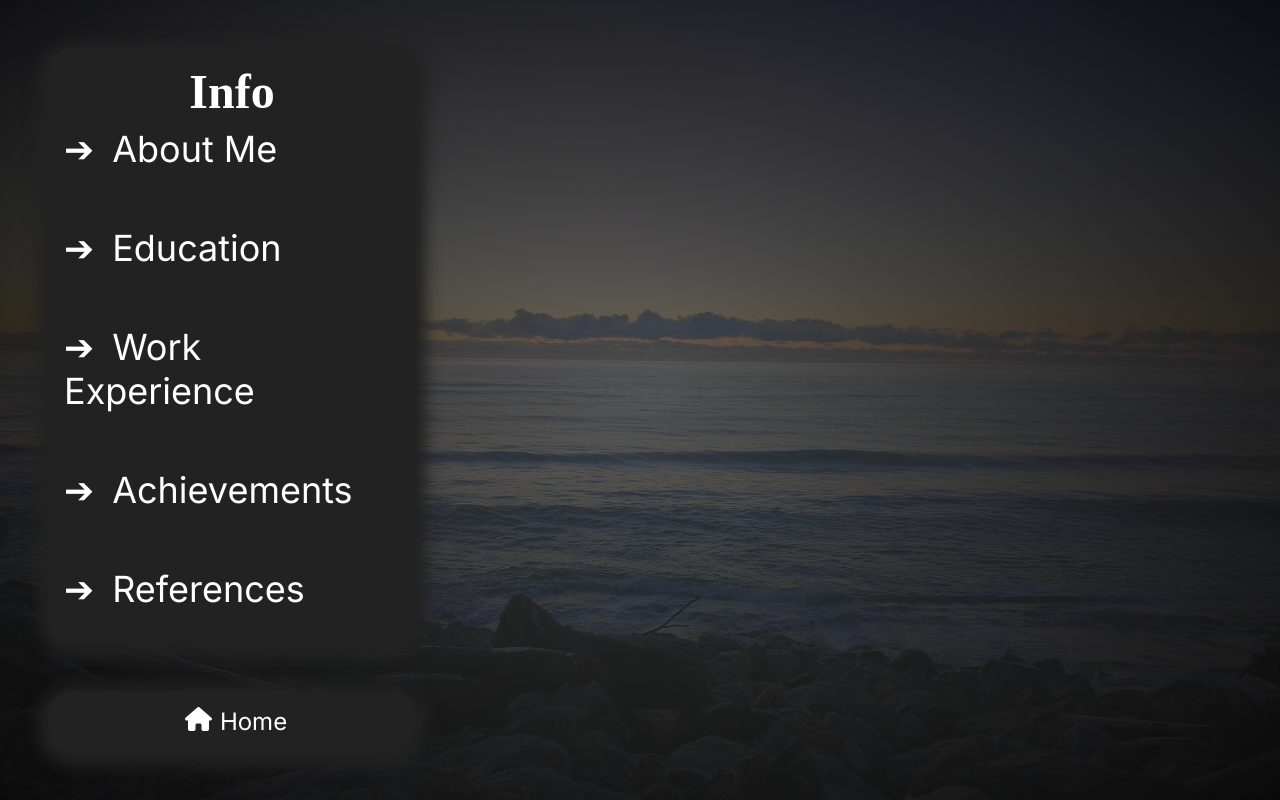
After one commit to AlexOstle/alex-personal-site, a Flask app: page /info in a window 1280 px wide. The commit adds this page. Run offline with Flask 2, Linux system fonts and the light colour scheme; some libraries are stand-ins or nearby versions; some web fonts are replaced.

```diff
--- a/main.py
+++ b/main.py
@@ -1,11 +1,19 @@
+"""Main module for alex-personal-site Flask app"""
+
 import os
-from flask import *
+from flask import Flask, render_template
 
 app = Flask(__name__)
 
 @app.route('/')
 def index():
+    """Render index page"""
     return render_template('index.html')
+
+@app.route('/info')
+def info():
+    """Render info page"""
+    return render_template('info.html')
 
 if __name__ == '__main__':
     app.run(debug=True, host="0.0.0.0", port=int(os.environ.get("PORT", 8080)))
--- a/static/css/custom-styles.scss
+++ b/static/css/custom-styles.scss
@@ -4,7 +4,9 @@
 
 // Any variable overrides here
 $primary: #FFF;
+$bg-dark: #222222;
 $bg-primary: rgba(61, 61, 61, 0.75);
+$bg-primary-solid: rgba(61, 61, 61, 1);
 $bg-primary-radial: rgba(0, 0, 0, 0.80);
 $font-size-base: 1.5rem;
 
@@ -13,11 +15,6 @@ $font-size-base: 1.5rem;
 @import '../node_modules/bootstrap/scss/bootstrap.scss';
 
 // Any custom styles here
-body {
-    background: radial-gradient(rgba(255, 255, 255, 0.00), $bg-primary-radial), linear-gradient($bg-primary, $bg-primary), url("../images/background.jpg") no-repeat;
-    background-size: cover;
-}
-
 nav {
     background-color: #3d3d3d;
     box-shadow: 0px 0px 4px 0px $primary;
@@ -39,6 +36,9 @@ nav {
 #content {
     height: 100vh;
     width: 100vw;
+    background: radial-gradient(rgba(255, 255, 255, 0.00), $bg-primary-radial), linear-gradient($bg-primary, $bg-primary), url("../images/background.jpg") no-repeat;
+    background-size: cover;
+    overflow: hidden;
 }
 
 .text-primary {
@@ -55,6 +55,11 @@ nav {
     font-style: normal;
     font-weight: $font-weight-normal;
     line-height: normal;
+    text-decoration: none;
+}
+
+.text-link * {
+    text-decoration: none;
 }
 
 .profile-pic-container {
@@ -87,3 +92,20 @@ nav {
     color: $primary;
     font-size: 4rem;
 }
+
+.content-panel {
+    background-color: $bg-dark;
+    border-radius: 25px;
+    box-shadow: 0px 4px 15px 10px $bg-dark;
+}
+
+ul.arrow-list {
+    list-style-type: none;
+    padding-left: 0;
+}
+
+ul.arrow-list li::before {
+    content: '➔';
+    margin-right: 0.5em;
+    left: 0;
+  }
--- /dev/null
+++ b/templates/info.html
@@ -0,0 +1,27 @@
+{% extends 'base.html' %}
+
+{% block title %} Alex Ostle - Info {% endblock %}
+
+{% block content %}
+    <div class="d-flex flex-row h-100 p-3">
+        <div class="col-4 d-flex flex-column m-2">
+            <div class="content-panel m-4 p-3 d-flex flex-column flex-grow-1">
+                <h2 class="text-primary text-center fs-2 fw-semibold">Info</h2>
+                <ul class="flex-grow-1 fs-4 text-link arrow-list d-flex flex-column justify-content-between">
+                    <li><a href="#" class="py-3">About Me</a></li>
+                    <li><a href="#" class="py-3">Education</a></li>
+                    <li><a href="#" class="py-3">Work Experience</a></li>
+                    <li><a href="#" class="py-3">Achievements</a></li>
+                    <li><a href="#" class="py-3">References</li></a>
+                </ul>
+            </div>
+            <a class="text-link" href="{{ url_for('index') }}">
+                <div class="text-link d-flex flex-row justify-content-center content-panel m-4 p-3">
+                    <i class="fa-solid fa-house px-2"></i>
+                    Home
+                </div>
+            </a>
+        </div>
+        <div class="rounded-4 col-8 m-2"></div>
+    </div>
+{% endblock %}
```
Also changed, not shown: templates/index.html (+4 -4 lines), static/css/custom-styles.css, 1 other file.
